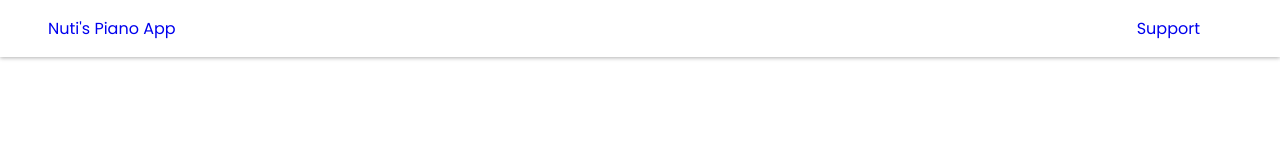
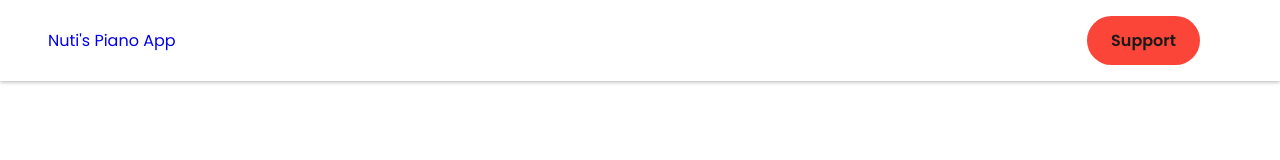
Before and after one commit to neophyte-programmer/piano-app, a plain HTML site: page index.html in a window 1280 px wide. Drawn offline with Linux system fonts and the light colour scheme.

Commit message:
changed colors

```diff
--- a/css/style.css
+++ b/css/style.css
@@ -6,7 +6,7 @@
 
 	/*========== Colors ==========*/
 	--hue: 4; /*  Yellow: 45   | Red: 4 | Orange: 18  | Green: 118 */
-	--sat: 98%; /* Yellow: 98% | Red: 90% | Orange: 85% | Green: 50% */
+	--sat: 95%; /* Yellow: 98% | Red: 90% | Orange: 85% | Green: 50% */
 	--first-color: hsl(var(--hue), var(--sat), 60%);
 	--first-color-light: hsl(var(--hue), var(--sat), 85%);
 	--first-color-lighten: hsl(var(--hue), var(--sat), 80%);
@@ -146,3 +146,18 @@ img {
 .redirect {
     margin-right: 4rem;
 }
+
+/*=============== BUTTONS ===============*/
+.button {
+	display: inline-block;
+	background-color: var(--first-color);
+	color: #1a1a1a;
+	padding: 0.75rem 1.5rem;
+	border-radius: 3rem;
+	font-weight: var(--font-semi-bold);
+	transition: 0.3s;
+}
+
+.button:hover {
+	background-color: var(--first-color-alt);
+}
```
